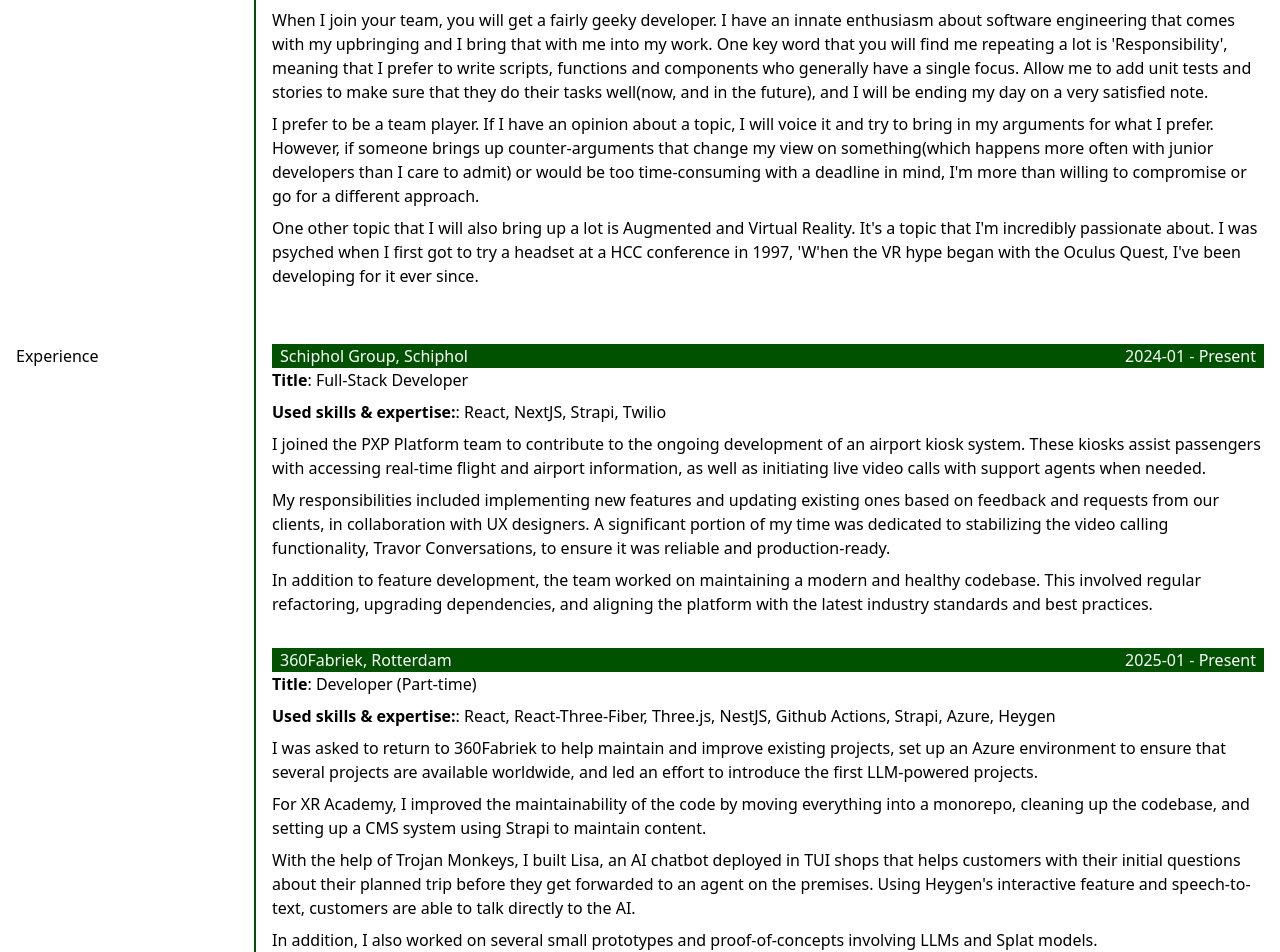
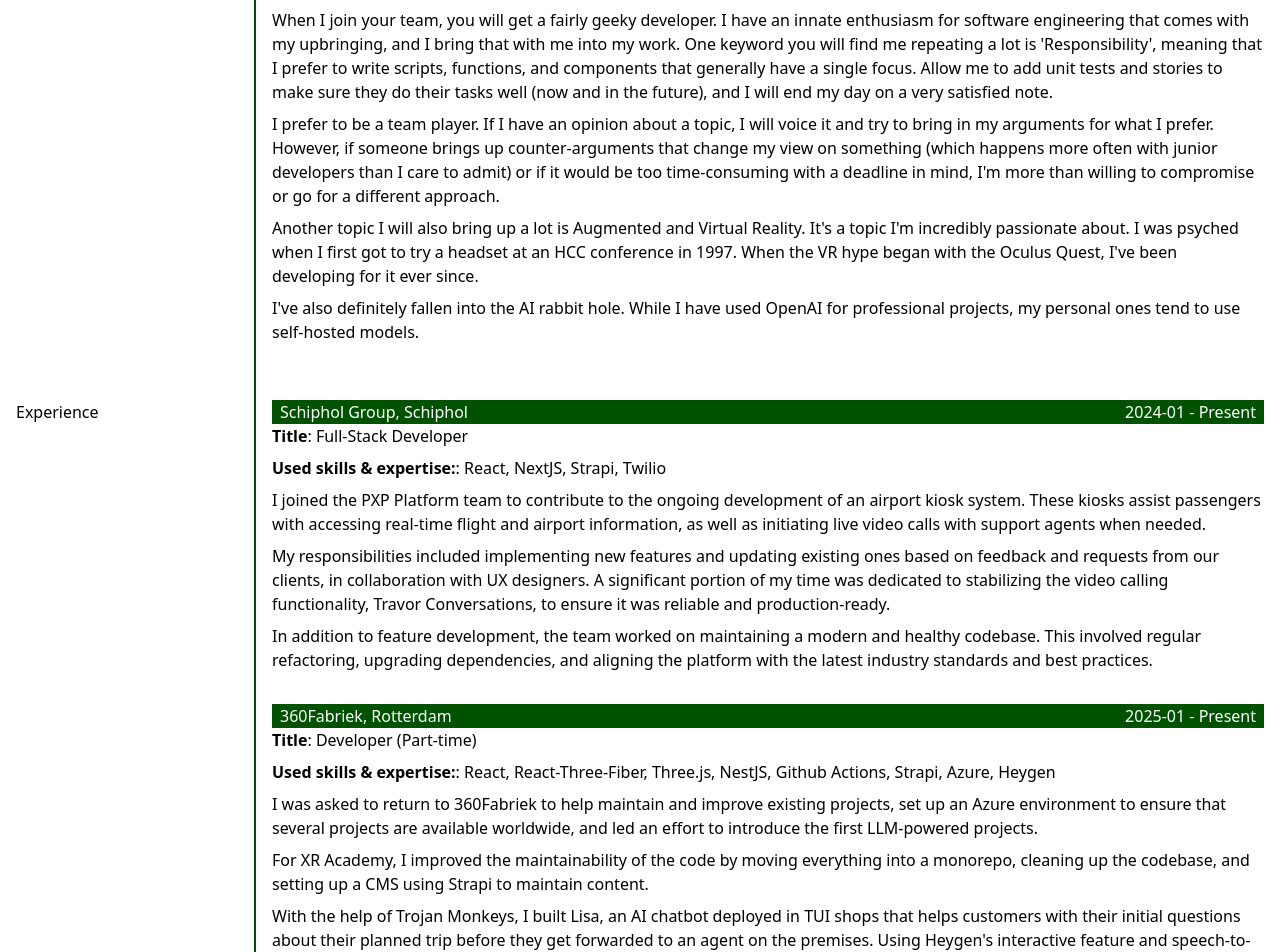
Before and after one commit to rvdleun/rvdleun.github.io, a React (Vite) app: page / in a window 1280 px wide. Shown: the part 308-1260 px from the top of the page. Built offline with nearby package versions, Linux system fonts and the light colour scheme.

Commit message:
Updated description

```diff
--- a/src/data.ts
+++ b/src/data.ts
@@ -32,14 +32,16 @@
     ],
     description: {
       en: [
-        "When I join your team, you will get a fairly geeky developer. I have an innate enthusiasm about software engineering that comes with my upbringing and I bring that with me into my work. One key word that you will find me repeating a lot is 'Responsibility', meaning that I prefer to write scripts, functions and components who generally have a single focus. Allow me to add unit tests and stories to make sure that they do their tasks well(now, and in the future), and I will be ending my day on a very satisfied note.",
-        "I prefer to be a team player. If I have an opinion about a topic, I will voice it and try to bring in my arguments for what I prefer. However, if someone brings up counter-arguments that change my view on something(which happens more often with junior developers than I care to admit) or would be too time-consuming with a deadline in mind, I'm more than willing to compromise or go for a different approach.",
-        "One other topic that I will also bring up a lot is Augmented and Virtual Reality. It's a topic that I'm incredibly passionate about. I was psyched when I first got to try a headset at a HCC conference in 1997, 'W'hen the VR hype began with the Oculus Quest, I've been developing for it ever since.",
+        "When I join your team, you will get a fairly geeky developer. I have an innate enthusiasm for software engineering that comes with my upbringing, and I bring that with me into my work. One keyword you will find me repeating a lot is 'Responsibility', meaning that I prefer to write scripts, functions, and components that generally have a single focus. Allow me to add unit tests and stories to make sure they do their tasks well (now and in the future), and I will end my day on a very satisfied note.",
+        "I prefer to be a team player. If I have an opinion about a topic, I will voice it and try to bring in my arguments for what I prefer. However, if someone brings up counter-arguments that change my view on something (which happens more often with junior developers than I care to admit) or if it would be too time-consuming with a deadline in mind, I'm more than willing to compromise or go for a different approach.",
+        "Another topic I will also bring up a lot is Augmented and Virtual Reality. It's a topic I'm incredibly passionate about. I was psyched when I first got to try a headset at an HCC conference in 1997. When the VR hype began with the Oculus Quest, I've been developing for it ever since.",
+        "I've also definitely fallen into the AI rabbit hole. While I have used OpenAI for professional projects, my personal ones tend to use self-hosted models.",
       ],
       nl: [
-        "Als ik mijzelf zou omschrijven met twee woorden, zou dat 'geeky ontwikkelaar' zijn. Ik ben van nature enthousiast over software engineering, dat ik heb meegekregen van huis uit, en dat neem ik mee in mijn werk. Eén sleutelwoord dat je me vaak zult horen zeggen, is 'Verantwoordelijkheid'(of responsibility). Dat betekent dat ik het liefst scripts, functies en componenten schrijf die meestal één specifiek doel hebben. Sta me toe unit tests en Storybook stories toe te voegen om ervoor te zorgen dat ze hun taken goed uitvoeren, en dan sluit ik mijn dag af met een heel tevreden gevoel.",
-        "Ik werk graag als onderdeel van een team. Als ik een mening heb over iets, zal ik die delen en proberen mijn argumenten te geven voor wat ik denk dat het beste is. Maar als iemand met tegenargumenten komt die mijn kijk op iets veranderen (wat bij junior ontwikkelaars vaker gebeurt dan ik wil toegeven), of als iets te tijdrovend zou zijn met een deadline in zicht, ben ik meer dan bereid om compromissen te sluiten of een andere aanpak te overwegen.",
-        "Nog een ander onderwerp waar ik vaak over praat, is Augmented en Virtual Reality. Daar ben ik echt gepassioneerd over. Ik was razend enthousiast toen ik voor het eerst een VR-bril mocht uitproberen op een HCC-Beurs in 1997. En sinds de hele VR-hype begon met de Oculus Quest, ontwikkel ik er met veel plezier voor.",
+        "Wanneer ik bij jullie team kom, krijgen jullie een behoorlijk geekige ontwikkelaar. Ik heb een aangeboren enthousiasme voor software-engineering dat voortkomt uit mijn opvoeding, en ik neem dat mee in mijn werk. Een sleutelwoord dat je me veel zult horen herhalen is 'Verantwoordelijkheid', wat betekent dat ik liever scripts, functies en componenten schrijf die over het algemeen één focus hebben. Laat me unittests en stories toevoegen om ervoor te zorgen dat ze hun taken goed uitvoeren (nu en in de toekomst), en ik zal mijn dag op een zeer tevreden noot eindigen.",
+        "Ik ben bij voorkeur een teamspeler. Als ik een mening heb over een onderwerp, zal ik die uiten en proberen mijn argumenten aan te dragen voor wat ik verkies. Als iemand echter tegenargumenten aandraagt die mijn visie op iets veranderen (wat vaker gebeurt met junior ontwikkelaars dan ik wil toegeven) of als het te tijdrovend zou zijn met een deadline in gedachten, ben ik meer dan bereid om compromissen te sluiten of een andere aanpak te kiezen.",
+        "Een ander onderwerp dat ik ook veel ter sprake zal brengen is Augmented en Virtual Reality. Het is een onderwerp waar ik ongelooflijk gepassioneerd over ben. Ik was enthousiast toen ik voor het eerst een headset mocht proberen op een HCC-conferentie in 1997. Toen de VR-hype begon met de Oculus Quest, ben ik er sindsdien voor aan het ontwikkelen.",
+        "Ik ben ook zeker in het AI-wereld gevallen. Hoewel ik OpenAI heb gebruikt voor professionele projecten, gebruiken mijn persoonlijke projecten de voorkeur voor zelf-gehoste modellen.",
       ],
     },
   },
@@ -75,13 +77,13 @@
       description: {
         en: [
           "I was asked to return to 360Fabriek to help maintain and improve existing projects, set up an Azure environment to ensure that several projects are available worldwide, and led an effort to introduce the first LLM-powered projects.",
-          "For XR Academy, I improved the maintainability of the code by moving everything into a monorepo, cleaning up the codebase, and setting up a CMS system using Strapi to maintain content.",
+          "For XR Academy, I improved the maintainability of the code by moving everything into a monorepo, cleaning up the codebase, and setting up a CMS using Strapi to maintain content.",
           "With the help of Trojan Monkeys, I built Lisa, an AI chatbot deployed in TUI shops that helps customers with their initial questions about their planned trip before they get forwarded to an agent on the premises. Using Heygen's interactive feature and speech-to-text, customers are able to talk directly to the AI.",
           "In addition, I also worked on several small prototypes and proof-of-concepts involving LLMs and Splat models.",
         ],
         nl: [
           "Ik werd gevraagd om terug te keren naar 360Fabriek om bestaande projecten te onderhouden en te verbeteren, een Azure-omgeving op te zetten om ervoor te zorgen dat verschillende projecten wereldwijd beschikbaar zijn, en was verantwoordelijk voor het introduceren van de eerste LLM-aangedreven projecten.",
-          "Voor XR Academy heb ik de onderhoudbaarheid van de code verbeterd door alles naar een monorepo te verplaatsen, de codebase op te schonen en een CMS-systeem op te zetten met behulp van Strapi om content te beheren.",
+          "Voor XR Academy heb ik de onderhoudbaarheid van de code verbeterd door alles naar een monorepo te verplaatsen, de codebase op te schonen en een CMS op te zetten met behulp van Strapi om content te beheren.",
           "Met de hulp van Trojan Monkeys heb ik Lisa gebouwd, een AI-chatbot die in TUI-winkels is geïmplementeerd en klanten helpt met hun eerste vragen over hun geplande reis voordat ze worden doorverwezen naar een medewerker ter plaatse. Met behulp van Heygen's interactieve functie en spraak-naar-tekst kunnen klanten direct met de AI praten.",
           "Daarnaast heb ik ook gewerkt aan verschillende kleine prototypes en proof-of-concepts met LLMs en Splat-modellen.",
         ],
```
